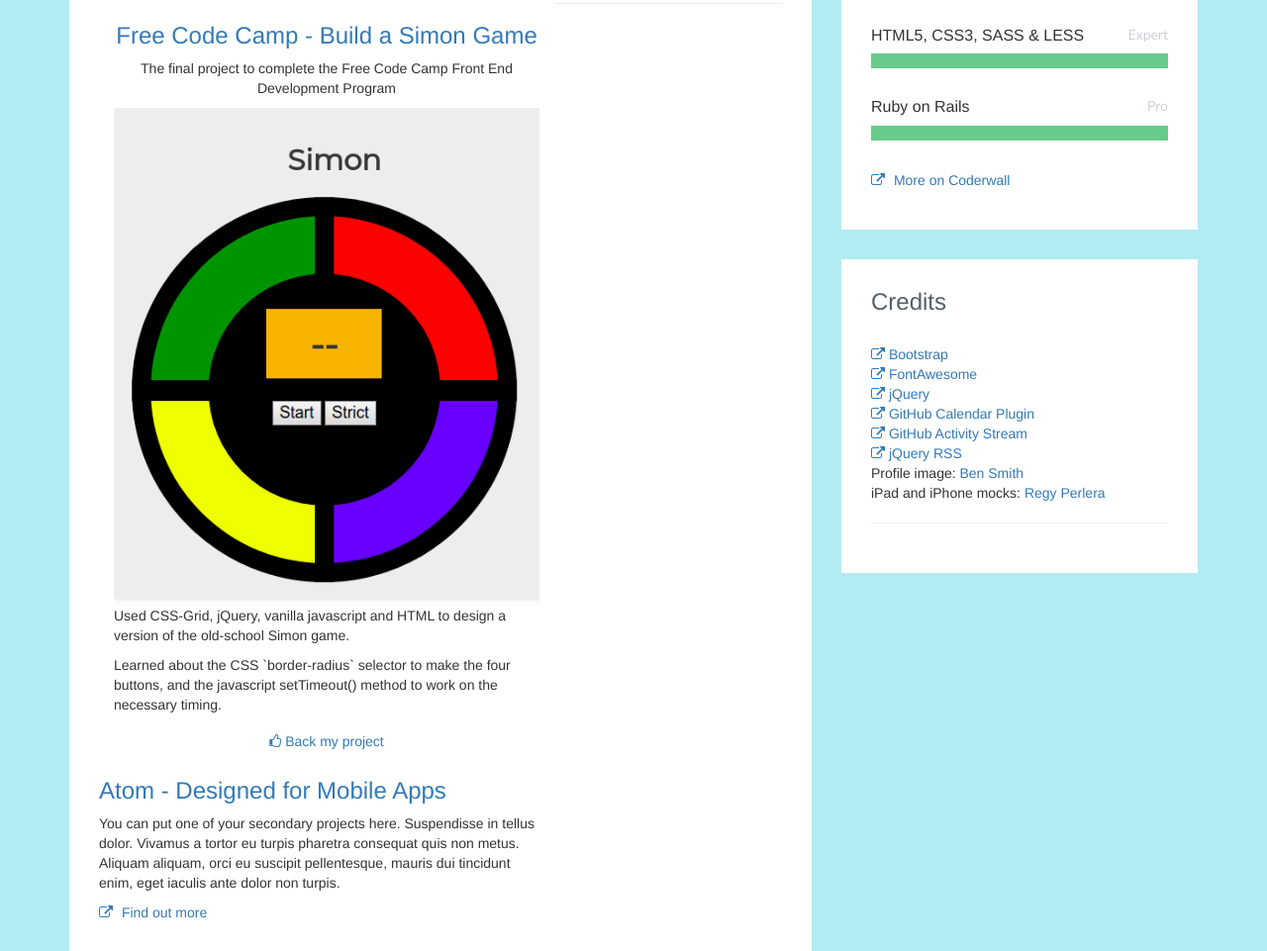
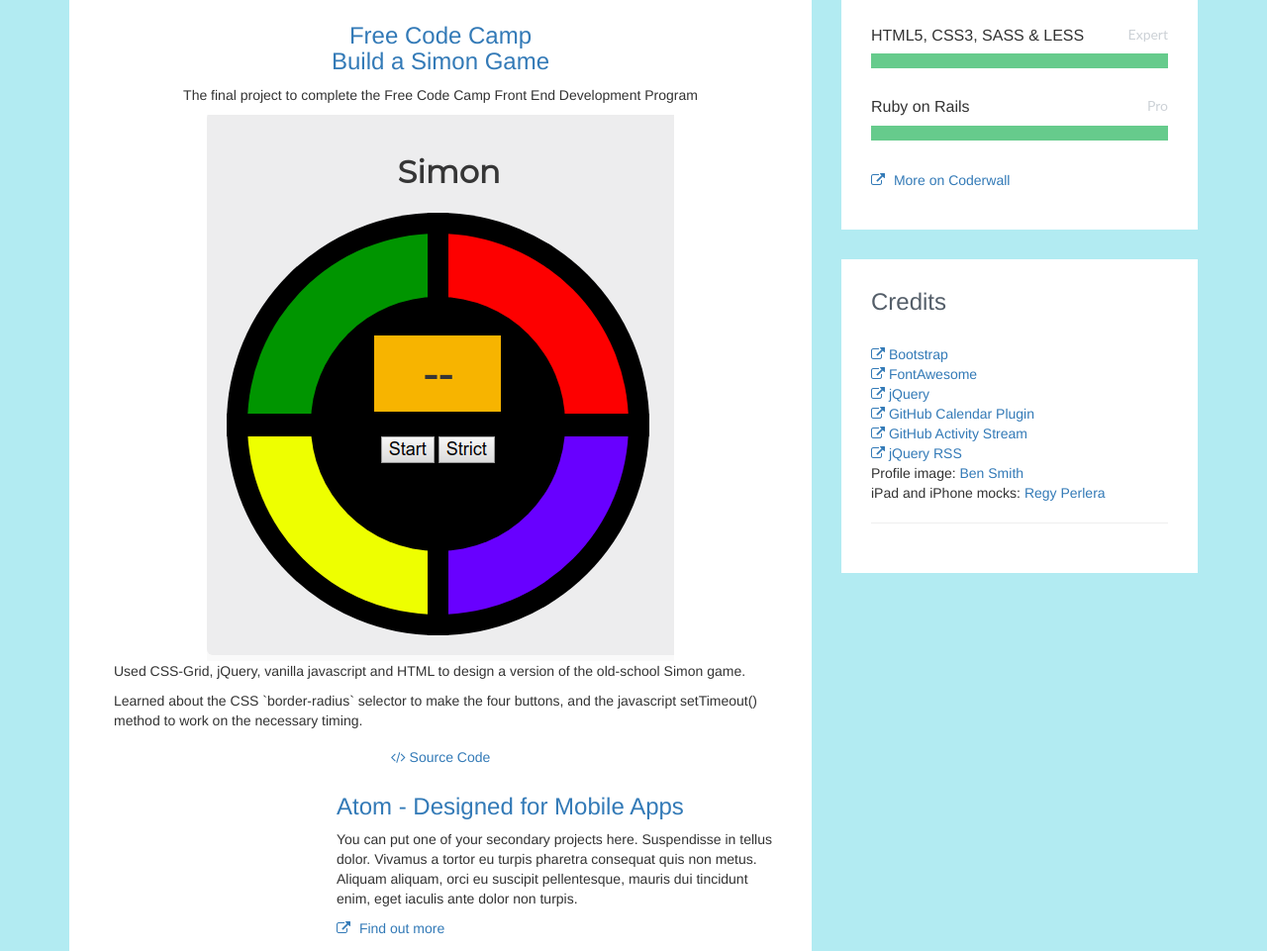
Before and after one commit to mrcreel/Portfolio, a plain HTML site: page index.html in a window 1280 px wide. Shown: the part 790-1751 px from the top of the page at 99% size. Drawn offline with nearby package versions, Linux system fonts and the light colour scheme.

Commit message:
Simon Project

```diff
--- a/css/styles.css
+++ b/css/styles.css
@@ -186,10 +186,15 @@ a.btn-email,
     float: none !important;
   }
   .project-image {
+    display: block;
+    /* width: 100%; */
     margin-bottom: 15px;
   }
 }
-
+.project-image{
+  margin-left: auto !important;
+  margin-right: auto !important;
+}
 /* Small devices (tablets, 768px and up) */
 /* Medium devices (desktops, 992px and up) */
 /* Large devices (large desktops, 1200px and up) */
--- a/index.html
+++ b/index.html
@@ -87,14 +87,14 @@
             <h2 class="heading">Latest Projects</h2>
             <div class="content">
 
-              <div class="item featured text-center col-md-8 col-sm-12 col-xs-12">
+              <div class="item featured text-center col-sm-12 col-xs-12">
                 <h3 class="title">
-                  <a href="https://www.freecodecamp.org/challenges/build-a-simon-game" title ="Simon Game" target="_blank">Free Code Camp - Build a Simon Game</a>
+                  <a href="https://www.freecodecamp.org/challenges/build-a-simon-game" title ="Simon Game" target="_blank">Free Code Camp<br />Build a Simon Game</a>
                 </h3>
                 <p class="summary">The final project to complete the Free Code Camp Front End Development Program</p>
                 <div class="featured-image">
-                  <a href="https://s.codepen.io/mrcreel/debug/zWYVVj/LDkmdVopKwyA" target="_blank">
-                    <img class="img-responsive project-image" src="images/FCC-Simon.png" alt="Simon Game" />
+                  <a href="https://s.codepen.io/mrcreel/debug/zWYVVj/LDkmdVopKwyA" target="_blank" title="Live on CodePen">
+                    <img id="simonImg" class="img-responsive project-image" src="images/FCC-Simon.png" alt="Simon Game" />
                   </a>
                   <div class="ribbon">
                     <div class="text"></div>
@@ -106,9 +106,9 @@
                   <p>Learned about the CSS `border-radius` selector to make the four buttons, and the javascript setTimeout() method to work on the necessary timing.</p>
                 </div>
                 <!--//desc-->
-                <a class="btn btn-cta-secondary" href="http://themes.3rdwavemedia.com/website-templates/responsive-bootstrap-theme-for-products-velocity/"
-                  target="_blank">
-                  <i class="fa fa-thumbs-o-up"></i> Back my project</a>
+                <a class="btn btn-cta-secondary" href="https://github.com/mrcreel/FCC-Simon"
+                  target="_blank" title="Source Code on GitHub">
+                  <i class="fa fa-code"></i> Source Code</a>
               </div>
               <!--//item-->
               <hr class="divider" />
```
Also changed, not shown: images/nodeSeatingManager.png (added).
